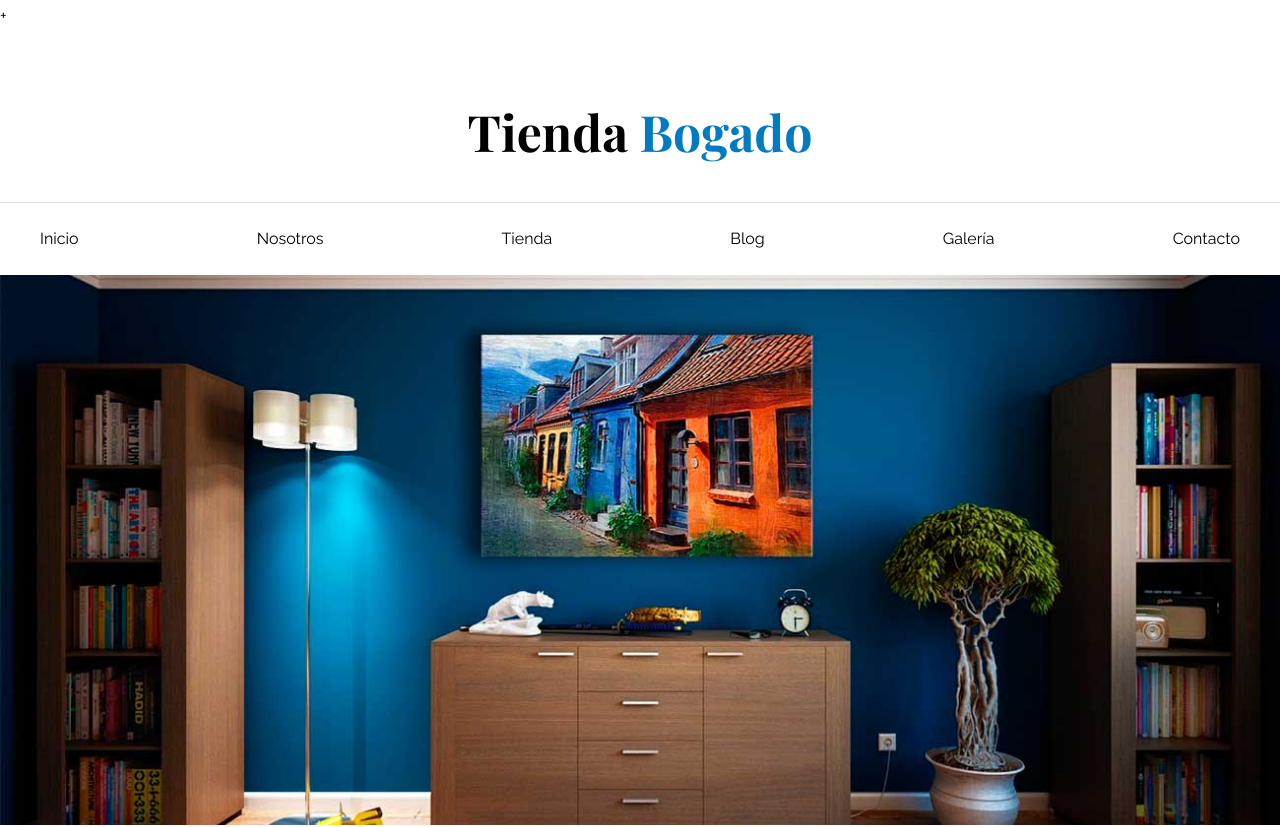
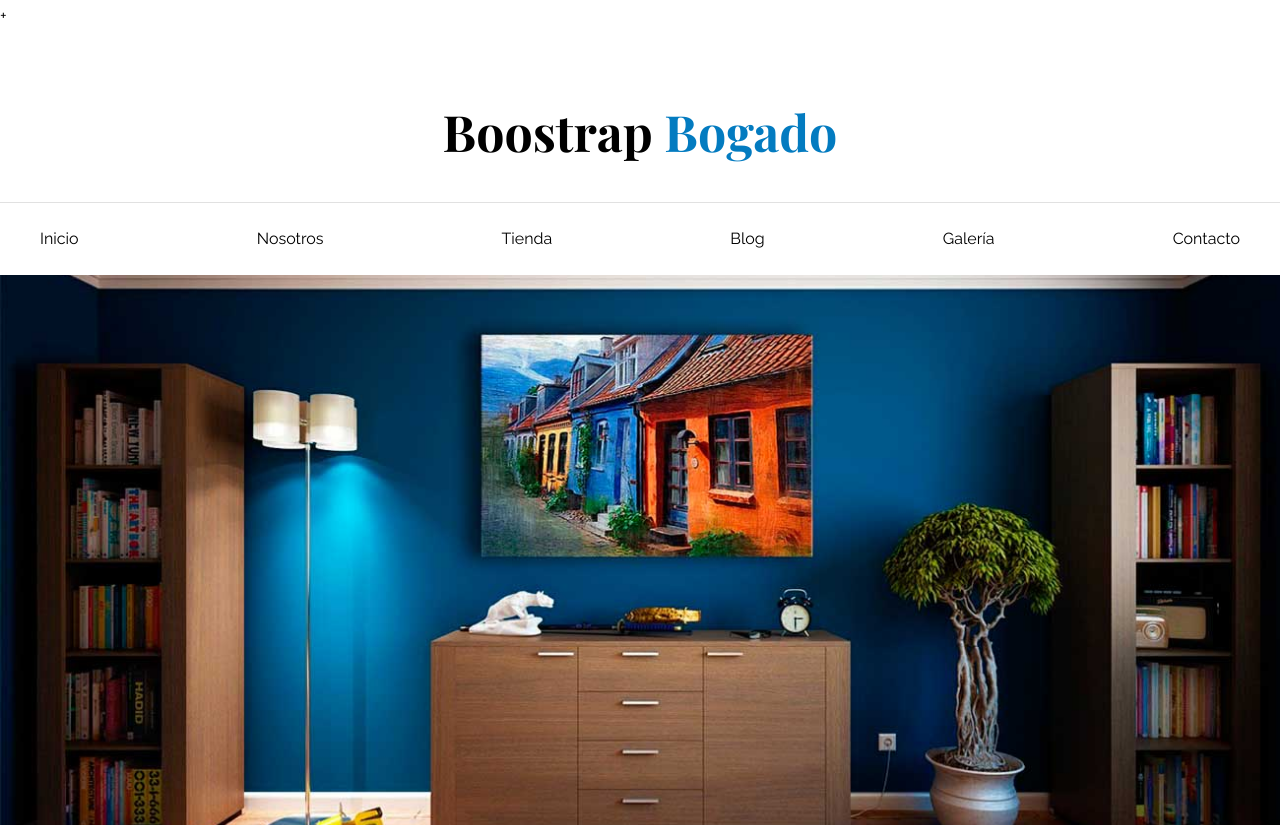
Before and after one commit to Nicobogado12/Nicobogado12.github.io, a plain HTML site: page index.html in a window 1280 px wide. Shown: the top 827 px of the page. Drawn offline with nearby package versions, Linux system fonts and the light colour scheme.

Commit message:
cambio tituo boostrap

```diff
--- a/index.html
+++ b/index.html
@@ -13,7 +13,7 @@
 </head>
 <body>
     <header>
-        <h1 class="nombre-sitio">Tienda <span> Bogado </span></h1>
+        <h1 class="nombre-sitio">Boostrap <span> Bogado </span></h1>
     </header>
 
     <div class="contenedor-navegacion">
```
